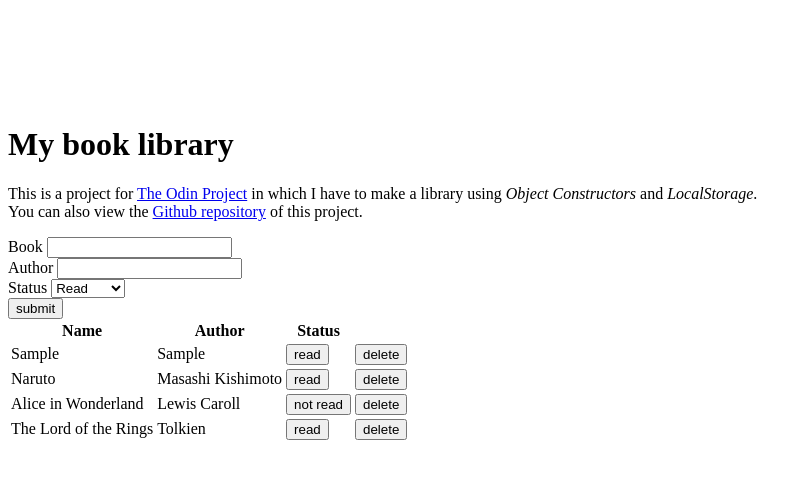
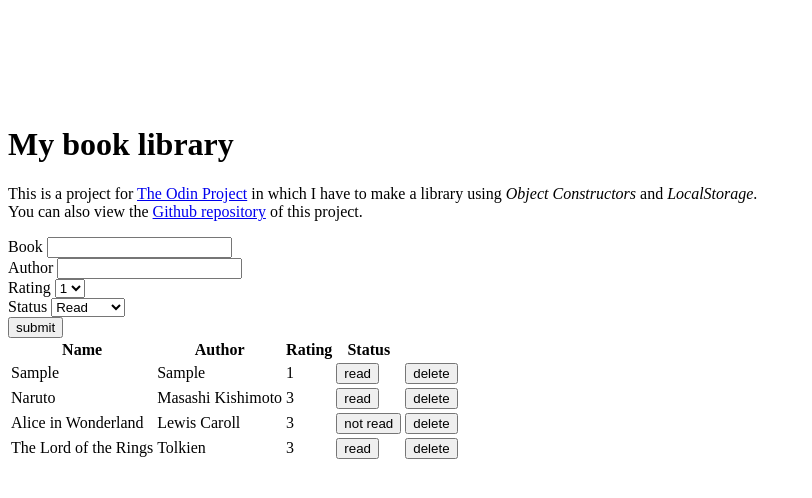
Before and after one commit to bedminer1/VANILLA_LIBRARY, a plain HTML site: page index.html in a window 1280 px wide. Both pictures are taken after typing "Sample", "Sample" into the empty fields and a click on the input "submit". Shown: the whole page, without its empty margins (0-812 px from the left). Drawn offline with Linux system fonts and the light colour scheme.

Commit message:
added ratings

```diff
--- a/index.html
+++ b/index.html
@@ -36,6 +36,16 @@
               <input type="text" class="u-full-width" id="author" />
             </div>
             <div class="two columns">
+                <label for="rating">Rating</label>
+                <select name="rating" id="rating">
+                    <option value="1">1</option>
+                    <option value="2">2</option>
+                    <option value="3">3</option>
+                    <option value="4">4</option>
+                    <option value="5">5</option>
+                </select>
+            </div>
+            <div class="two columns">
               <label for="status">Status</label>
               <select name="status" id="status" class="u-full-width">
                 <option value="read">Read</option>
@@ -51,6 +61,7 @@
             <tr>
               <th>Name</th>
               <th>Author</th>
+              <th>Rating</th>
               <th>Status</th>
               <th></th>
             </tr>
--- a/script.js
+++ b/script.js
@@ -1,15 +1,17 @@
 let library;
 const DEFAULT_DATA = [
-  { name: "The Lord of the Rings", author: "Tolkien", status: "read" },
+  { name: "The Lord of the Rings", author: "Tolkien", rating: "3", status: "read" },
   {
     name: "Alice in Wonderland",
     author: "Lewis Caroll",
+    rating: "3",
     status: "not read",
   },
-  { name: "Naruto", author: "Masashi Kishimoto", status: "read" },
+  { name: "Naruto", author: "Masashi Kishimoto", rating: "3", status: "read" },
 ];
 const $name = document.querySelector("#name");
 const $author = document.querySelector("#author");
+const $rating = document.querySelector('#rating')
 const $status = document.querySelector("#status");
 const $tableBody = document.querySelector("#book-table-body");
 const $form = document.querySelector("form").addEventListener("submit", (e) => {
@@ -34,9 +36,10 @@ const $table = document
   });
 
 class Book {
-  constructor(name, author, status) {
+  constructor(name, author, rating, status) {
     this.name = name;
     this.author = author;
+    this.rating = rating
     this.status = status;
   }
 }
@@ -46,7 +49,7 @@ function addBookToLibrary() {
     alert("Please, fill all the fields");
     return;
   }
-  const newBook = new Book($name.value, $author.value, $status.value);
+  const newBook = new Book($name.value, $author.value, $rating.value, $status.value);
 
   library.push(newBook);
   updateLocalStorage();
@@ -71,6 +74,7 @@ function findBook(libraryArray, name) {
 function clearForm() {
   $name.value = "";
   $author.value = "";
+  $rating.value = '1';
 }
 function updateLocalStorage() {
   localStorage.setItem("library", JSON.stringify(library));
@@ -92,6 +96,7 @@ function render() {
       <tr>
         <td>${book.name}</td>
         <td>${book.author}</td>
+        <td>${book.rating}</td>
         <td><button class="status-button">${book.status}</button></td>
         <td><button class="delete">delete</button></td>
       </tr>
```
